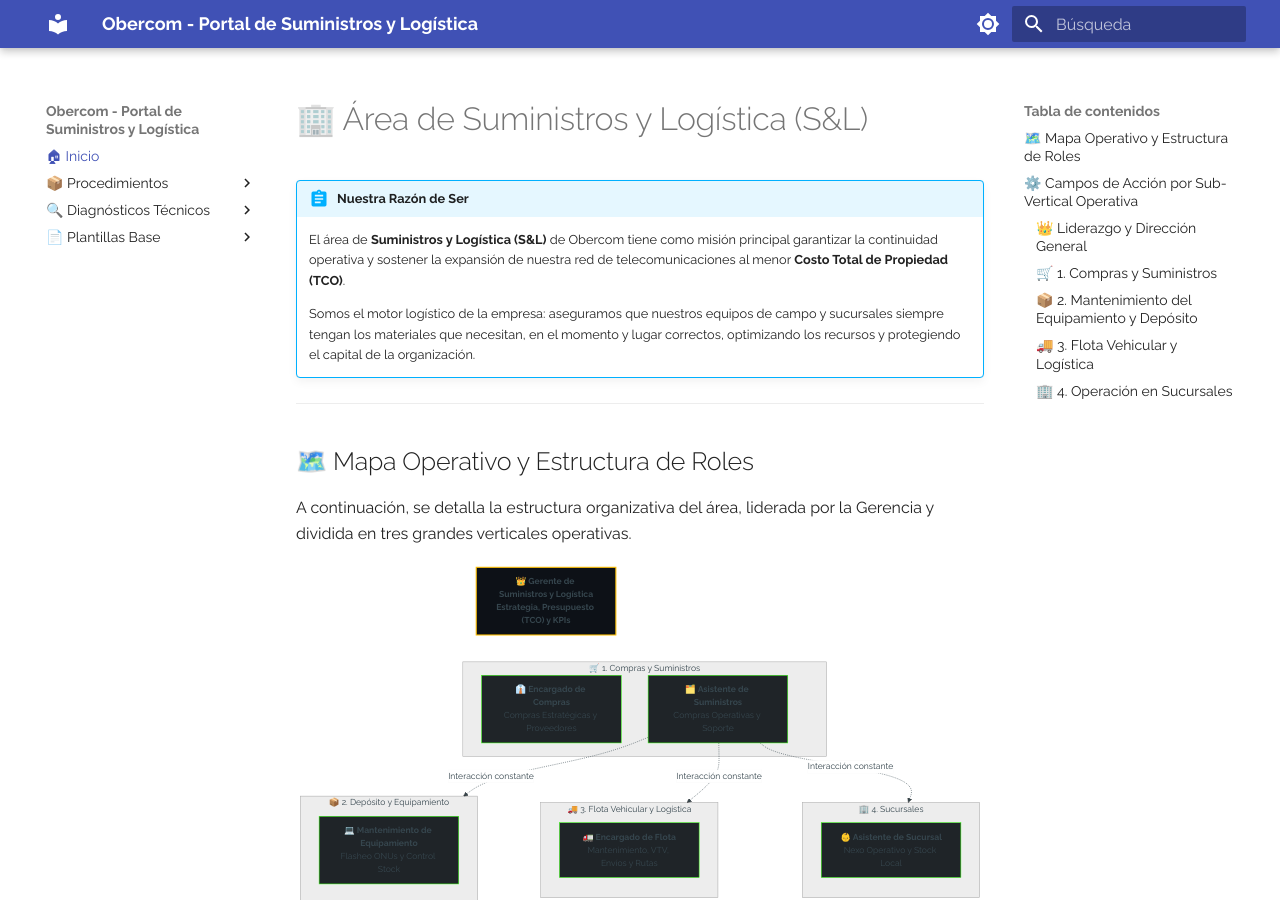
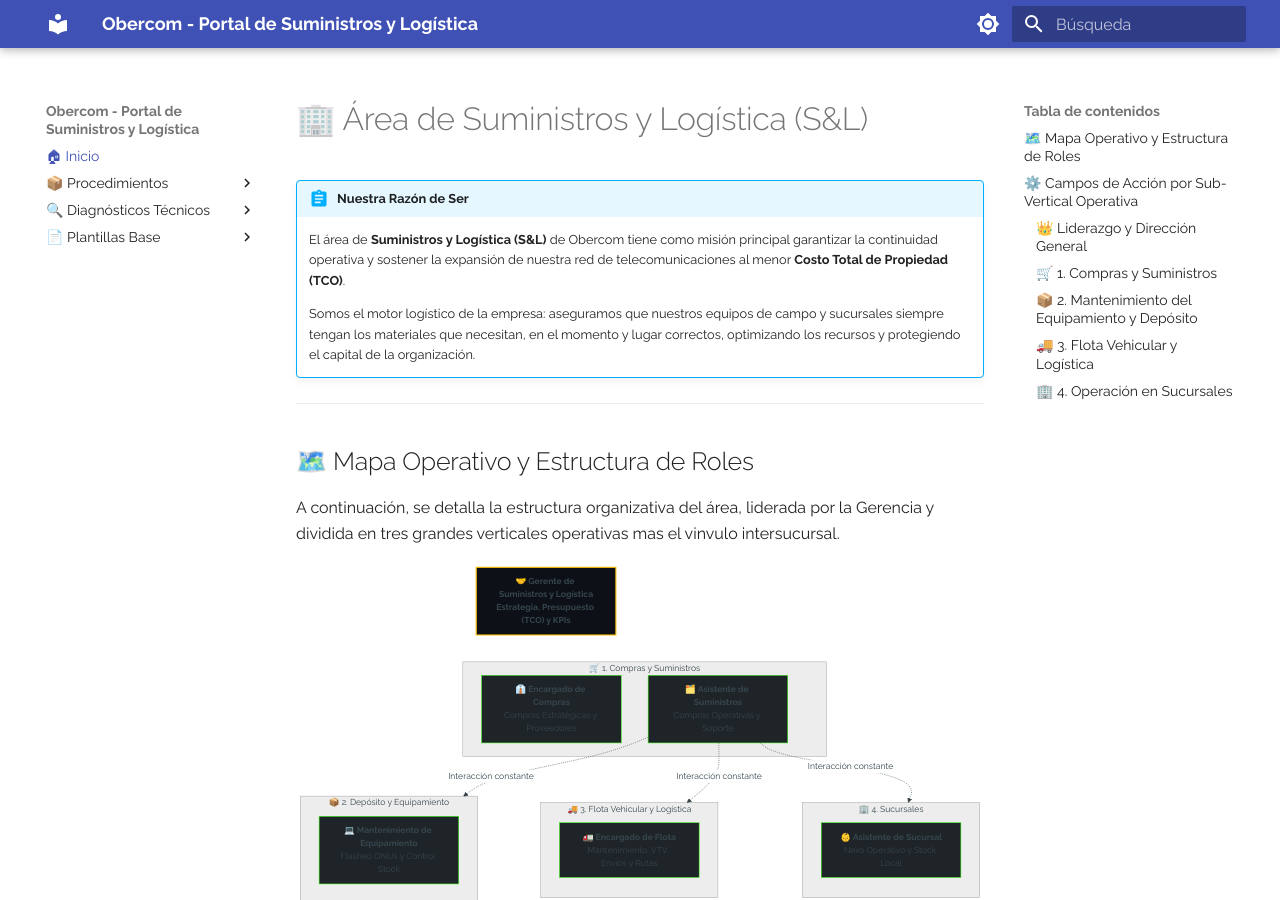
Before and after one commit to elingenierok/procedimientos-isp, an MkDocs documentation site: the page built from docs/index.md, in a window 1280 px wide and 900 px high. Built offline with MkDocs 1.6.1 and Material for MkDocs 9.7.7, drawn with Linux system fonts in a browser that asks for light colours.

Commit message:
Update organizational structure description
Added inter-sucursal link to the organizational structure description.

````diff
--- a/docs/index.md
+++ b/docs/index.md
@@ -9,7 +9,7 @@
 
 ## 🗺️ Mapa Operativo y Estructura de Roles
 
-A continuación, se detalla la estructura organizativa del área, liderada por la Gerencia y dividida en tres grandes verticales operativas.
+A continuación, se detalla la estructura organizativa del área, liderada por la Gerencia y dividida en tres grandes verticales operativas mas el vinvulo intersucursal.
 
 ```mermaid
 graph TD
@@ -18,7 +18,7 @@ graph TD
     classDef rol fill:#1f2428,stroke:#39ff14,stroke-width:1px,color:#c9d1d9,border-radius:5px;
 
     %% Liderazgo
-    GER["<b>👑 Gerente de Suministros y Logística</b><br>Estrategia, Presupuesto (TCO) y KPIs"]:::gerencia
+    GER["<b>🤝 Gerente de Suministros y Logística</b><br>Estrategia, Presupuesto (TCO) y KPIs"]:::gerencia
 
     %% Sub-Vertical 1
     subgraph SV1 ["🛒 1. Compras y Suministros"]
````
